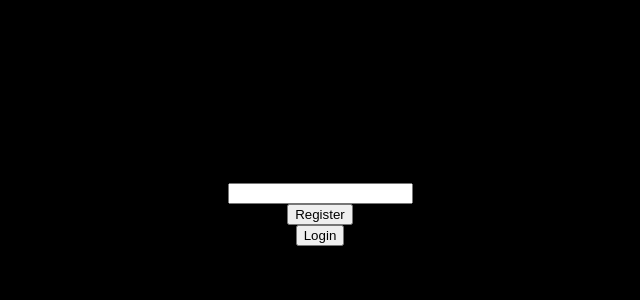
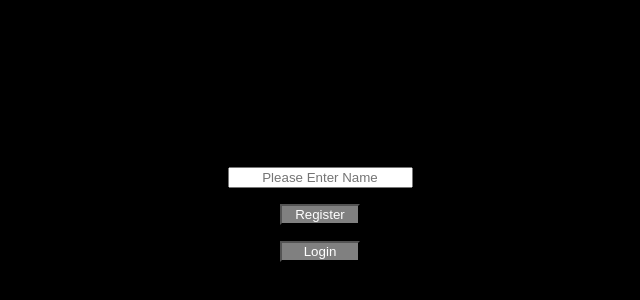
Before and after one commit to YiqiCodes/SentimentAnalysis, a React (Create React App) app: page / in a window 1280 px wide. Shown: the part 186-486 px from the top of the page, without its empty margins (320-960 px from the left). Built offline with nearby package versions, Linux system fonts and the light colour scheme; what sentiment would draw is missing.

Commit message:
deployed version working, errors on console - to update login page

```diff
--- a/src/components/Input/Input.js
+++ b/src/components/Input/Input.js
@@ -1,7 +1,15 @@
 import React from "react";
 
+import { LoginInput } from "./Input.styles.js";
+
 const Input = ({ value, handleOnChange }) => {
-  return <input value={value} onChange={handleOnChange} />;
+  return (
+    <LoginInput
+      placeholder="Please Enter Name"
+      value={value}
+      onChange={handleOnChange}
+    />
+  );
 };
 
 export default Input;
--- a/src/components/Input/Input.styles.js
+++ b/src/components/Input/Input.styles.js
@@ -0,0 +1,6 @@
+import styled from "styled-components";
+
+export const LoginInput = styled.input`
+  margin: 0.5rem;
+  text-align: center;
+`;
--- a/src/pages/Login/Login.js
+++ b/src/pages/Login/Login.js
@@ -4,8 +4,7 @@ import axios from "axios";
 import { useHistory } from "react-router-dom";
 import Input from "../../components/Input/Input";
 
-// const baseUrl = process.env.REACT_APP_BASE_URL;
-// console.log("base", baseUrl);
+import { LoginButton, LoginContainer } from "./Login.styles.js";
 
 const Login = () => {
   const [loggedIn, setLoggedIn] = useState(false);
@@ -70,17 +69,25 @@ const Login = () => {
 
   return (
     <>
-      <Input value={username} handleOnChange={handleOnChangeUsername} />
-      <button onClick={() => register()}>Register</button>
-      <button onClick={() => login()}>Login</button>
+      <LoginContainer>
+        <Input
+          placeholder="hi"
+          value={username}
+          handleOnChange={handleOnChangeUsername}
+        />
+        <LoginButton onClick={() => register()}>Register</LoginButton>
+        <LoginButton onClick={() => login()}>Login</LoginButton>
         {!userExists ? (
-        <p style={{ color: "red" }}>Username does not Exist Please Register</p>
+          <p style={{ color: "red" }}>
+            Username does not Exist Please Register
+          </p>
         ) : null}
         {userExistsRegister ? (
           <p style={{ color: "red" }}>
             User Already Exists or Invalid Name - Try Again
           </p>
         ) : null}
+      </LoginContainer>
     </>
   );
 };
--- /dev/null
+++ b/src/pages/Login/Login.styles.js
@@ -0,0 +1,17 @@
+import styled from "styled-components";
+
+export const LoginContainer = styled.div`
+  height: 100vh;
+  width: 100vw;
+  display: flex;
+  flex-direction: column;
+  align-items: center;
+  justify-content: center;
+`;
+
+export const LoginButton = styled.button`
+  margin: 0.5rem;
+  width: 5rem;
+  color: white;
+  background: gray;
+`;
```
Lines whose indentation alone changed are shown as unchanged.
